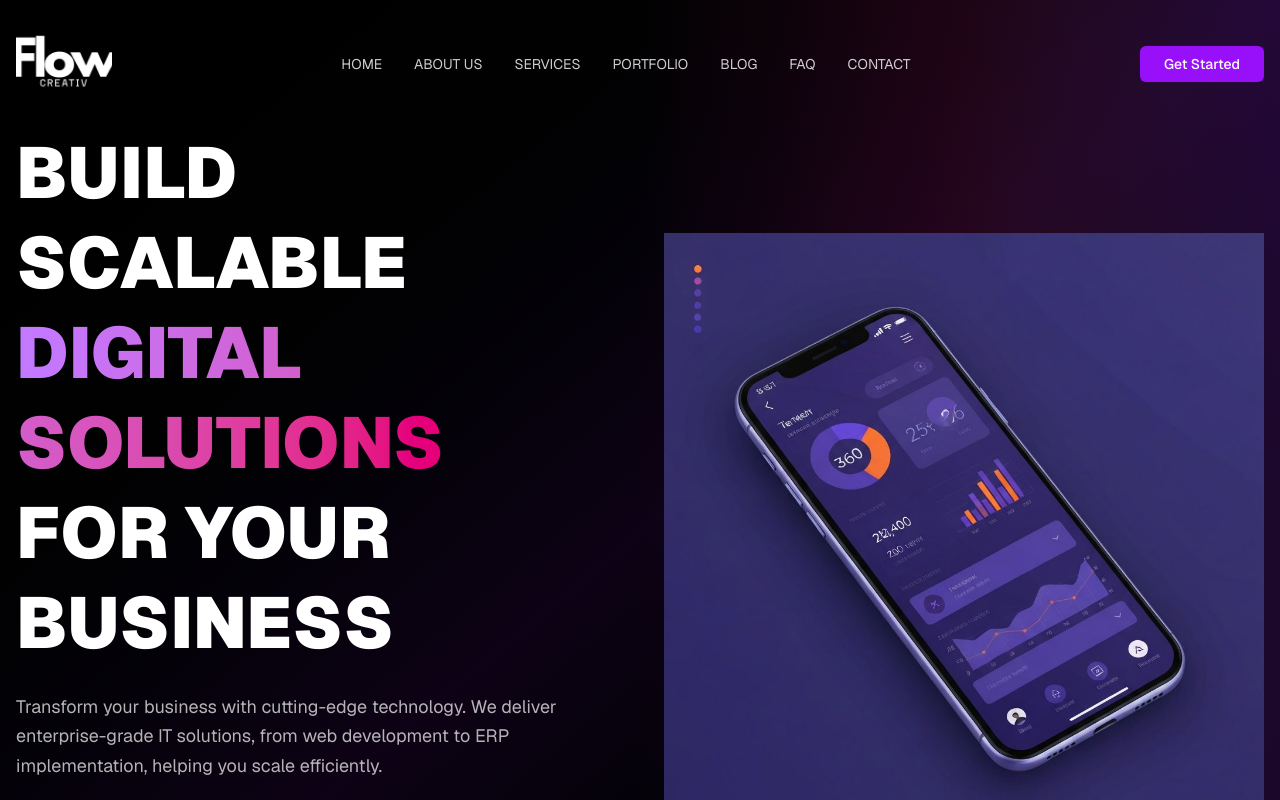
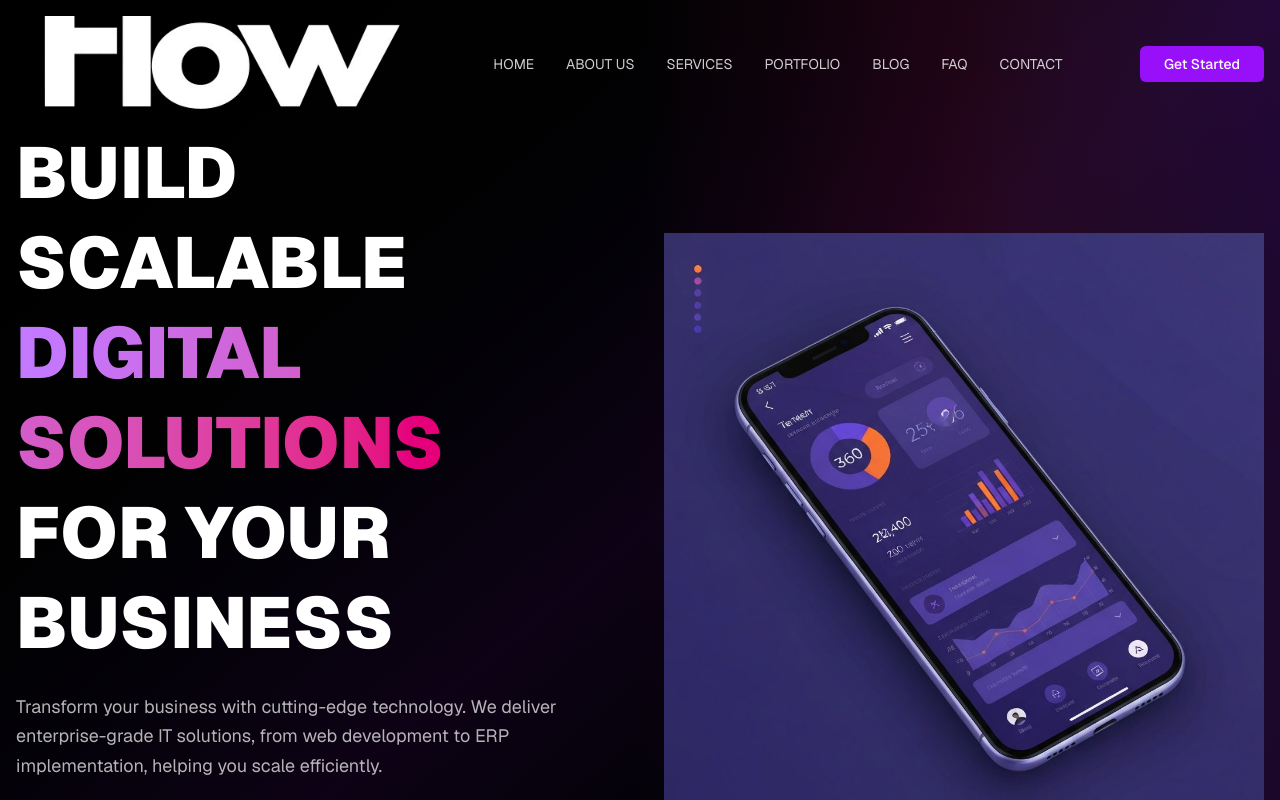
Before and after one commit to cherzs/flowcreativ, a Next.js app: page / in a window 1280 px wide. Shown: the top 800 px of the page. Built offline with nearby package versions, Linux system fonts and the light colour scheme.

Commit message:
Fix logo: Widen container to prevent side cropping

```diff
--- a/components/header.tsx
+++ b/components/header.tsx
@@ -22,15 +22,16 @@ export default function Header() {
         }`}
     >
       <div className="container mx-auto px-4 py-4 flex items-center justify-between">
-        <Link href="/" className="flex items-center overflow-hidden">
-          <Image
-            src="/logo.png"
-            alt="FlowCreativ Logo"
-            width={400}
-            height={120}
-            className="h-20 w-auto md:h-24 object-contain scale-125"
-            priority
-          />
+        <Link href="/" className="flex items-center">
+          <div className="relative h-20 w-[280px] md:h-24 md:w-[400px] overflow-hidden">
+            <Image
+              src="/logo.png"
+              alt="FlowCreativ Logo"
+              fill
+              className="object-cover"
+              priority
+            />
+          </div>
         </Link>
 
         <nav className="hidden md:flex items-center gap-8">
```
